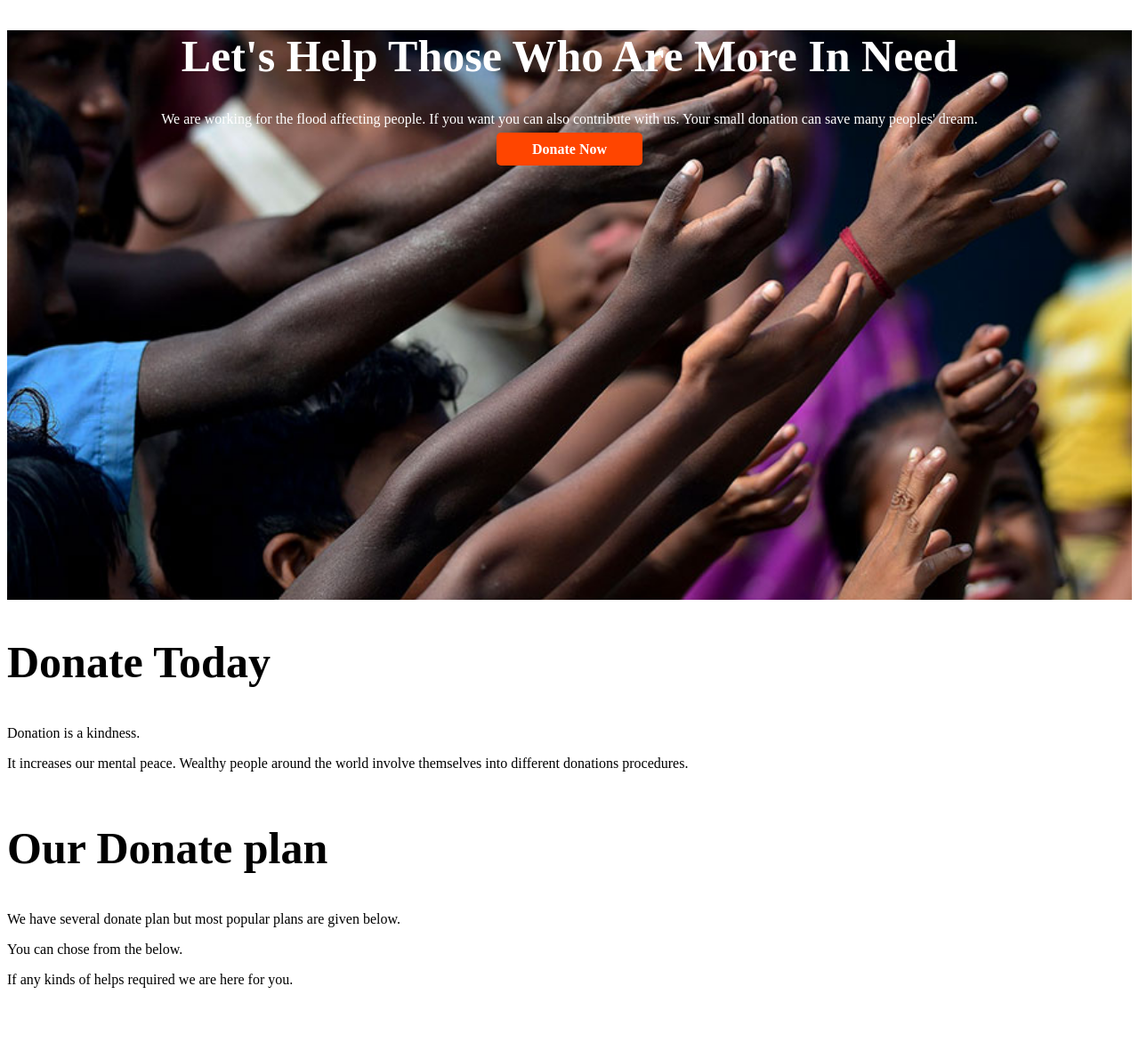
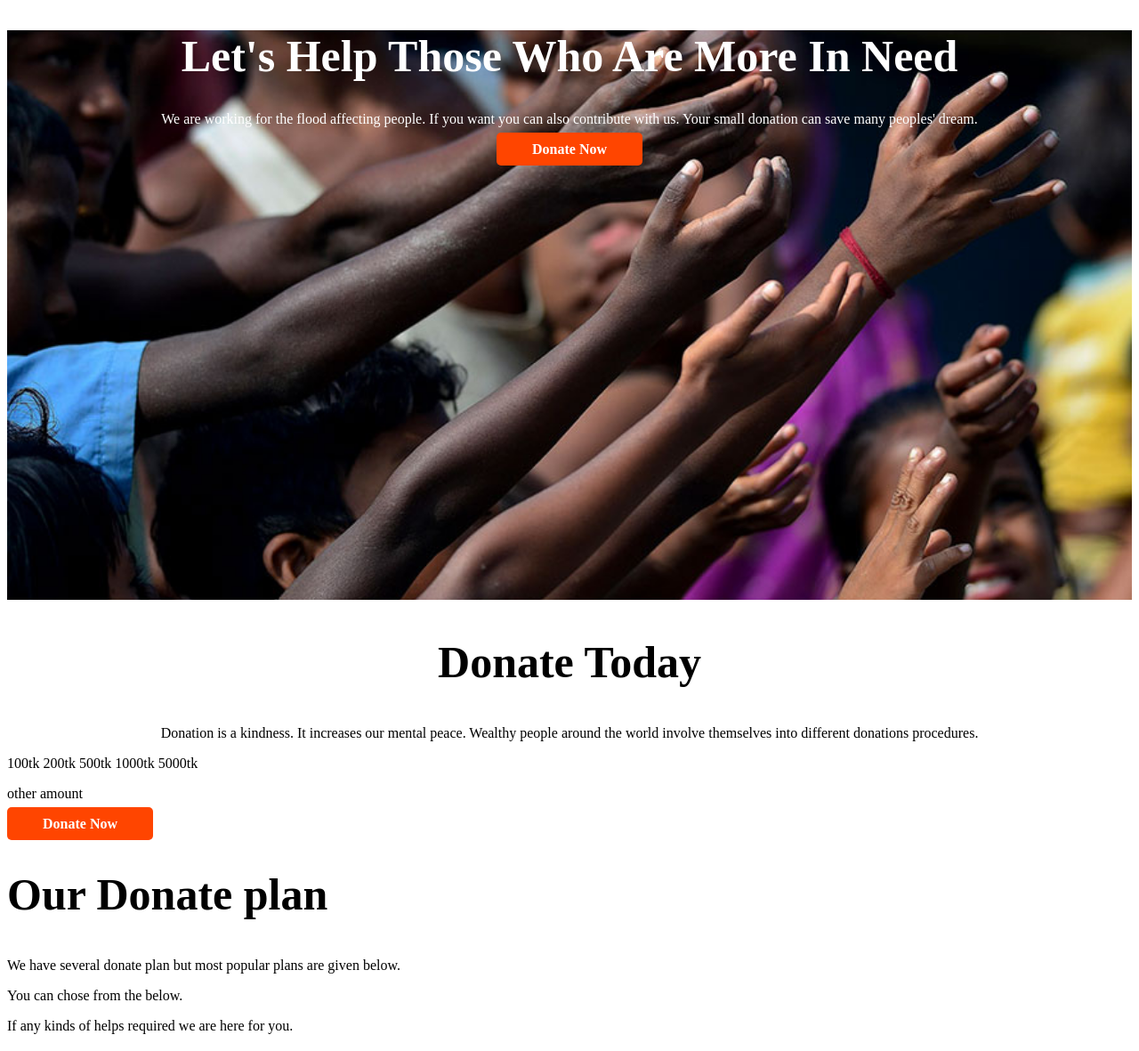
Before and after one commit to zakiashabnam/donate-today, a plain HTML site: page index.html in a window 1280 px wide. Shown: the top 1181 px of the page at 89% size. Drawn offline with Linux system fonts and the light colour scheme; a web font is replaced by a local one.

Commit message:
donate today

```diff
--- a/index.html
+++ b/index.html
@@ -31,11 +31,21 @@
     <section>
         <div class="donate-today">
             <h1>Donate Today</h1>
-            <p>Donation is a kindness.</p>
-            <p>It increases our mental peace. Wealthy people around the world involve themselves into different
+            <p>Donation is a kindness. It increases our mental peace. Wealthy people around the world involve themselves
+                into different
                 donations procedures.</p>
+        </div>
 
+        <div>
+            100tk 200tk 500tk 1000tk 5000tk
+            <p>other amount</p>
         </div>
+
+        <div>
+            <a class="link-button" target="_blank" href="https://www.linkedin.com/in/zakia-shabnam-530a13238/">Donate
+                Now</a>
+        </div>
+
     </section>
 
     <section class="donation plan flexible-container">
--- a/style.css
+++ b/style.css
@@ -5,9 +5,7 @@
 
 }
 
-.let-help {
-    color: white;
-}
+
 
 .working {
     color: white;
@@ -29,10 +27,9 @@ P {
     color: black
 }
 
-
-
-
-
+.let-help {
+    color: white;
+}
 
 .full-width img {
     width: 100%;
@@ -47,11 +44,8 @@ P {
     font-weight: 600;
 
 
+
 }
-
-
-
-
 
 .top-banner {
     background-image: url(images/donation13.jpg);
@@ -61,9 +55,7 @@ P {
     height: 80vh;
     width: 100%;
     text-align: center;
-
-
-
+    color: white;
 
 }
 
@@ -75,3 +67,7 @@ P {
 footer {
     text-align: center;
 }
+
+.donate-today {
+    text-align: center;
+}
```
